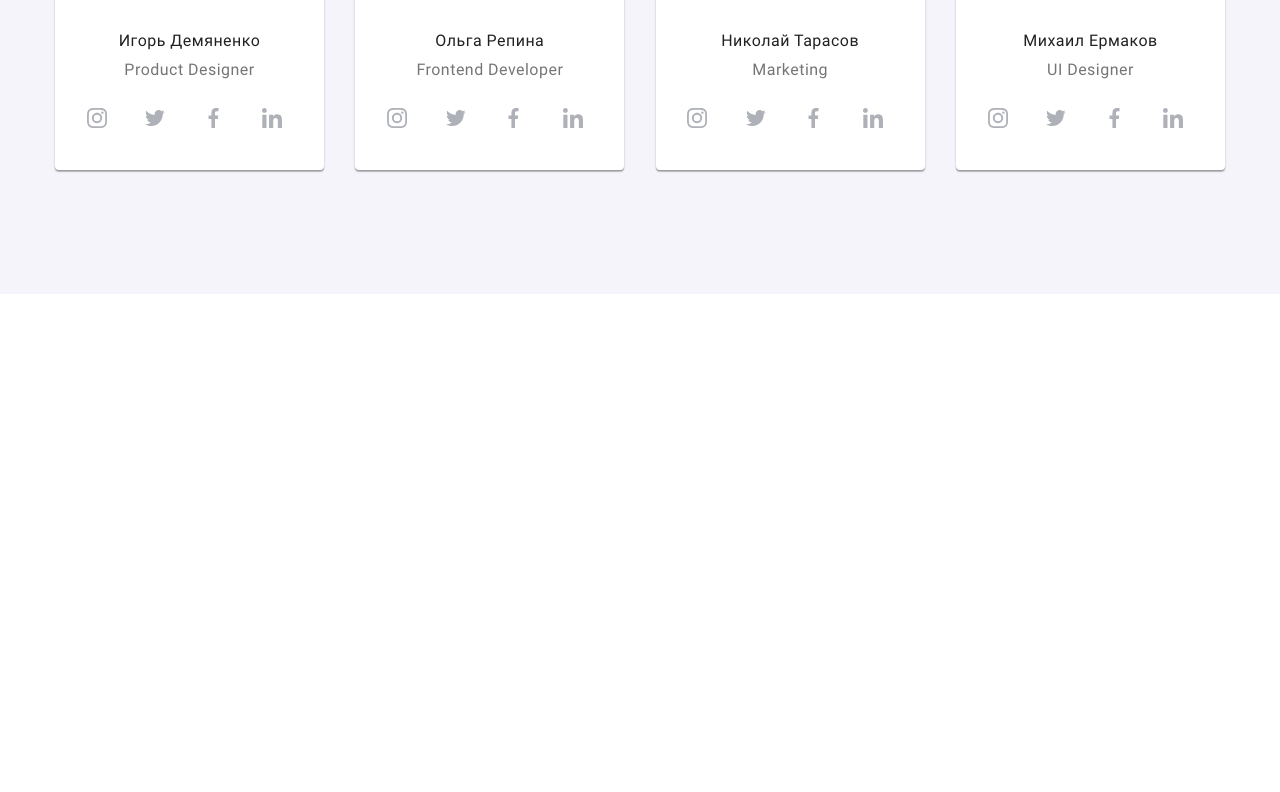
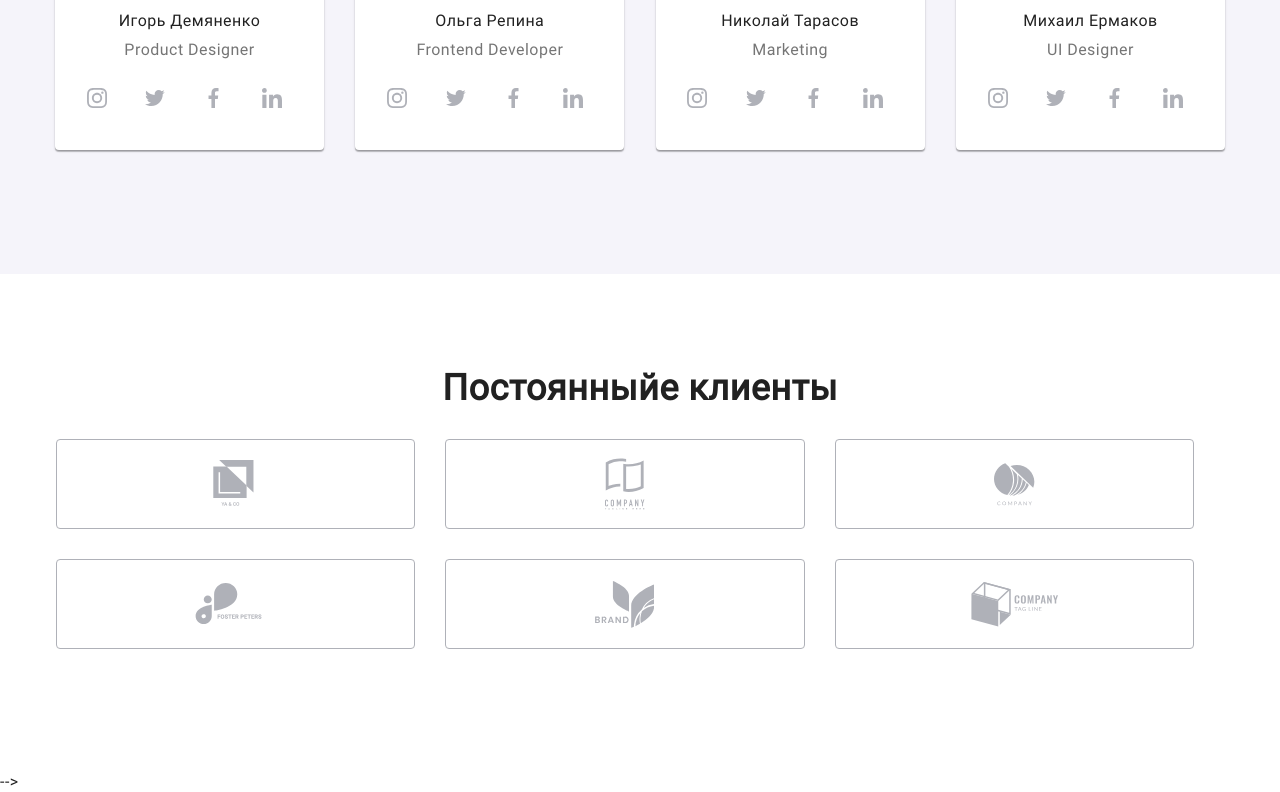
Before and after one commit to VigovsiyRuslan/goit-markup-hw-08, a plain HTML site: page index.html in a window 1280 px wide. Shown: the part 961-1753 px from the top of the page. Before the commit the page ends 1255 px from the top, so only its background shows below. Drawn offline with Linux system fonts and the light colour scheme.

Commit message:
8 домашка

```diff
--- a/index.html
+++ b/index.html
@@ -322,10 +322,10 @@
         </div>
       </section>
       <!--Постоянные клиенты-->
-      <!-- <section class="big-space section">
+      <section class="big-space section">
         <div class="container">
           <h2 class="section-title">Постоянныйе клиенты</h2>
-          <ul class="clients-list">
+          <ul class="clients-list list">
             <li class="clients">
               <a class="clients-company-link" href="#">
                 <div class="clients-company">
@@ -382,7 +382,8 @@
             </li>
           </ul>
         </div>
-      </section> -->
+      </section>
+      -->
       <!-- Модалка -->
       <!-- <div class="backdrop is-hidden" data-modal>
         <div class="modal">
--- a/sass/base/_base-style.scss
+++ b/sass/base/_base-style.scss
@@ -46,12 +46,17 @@ li {
 .section-title {
   color: $prymary-text-color;
   font-weight: 700;
-  font-size: 36px;
-  line-height: 1.16;
+  font-size: 28px;
+  line-height: 1.28;
   text-align: center;
 
   margin-top: 0;
-  margin-bottom: 50px;
+  margin-bottom: 30px;
+
+  @media screen and (min-width: 1200px) {
+    font-size: 36px;
+    line-height: 1.16;
+  }
 }
 
 .paragraf-text {
--- a/sass/components/_clients.scss
+++ b/sass/components/_clients.scss
@@ -2,11 +2,38 @@
   display: flex;
   flex-wrap: wrap;
   justify-content: center;
-  padding: 0;
-  margin: 0;
-  align-items: center;
-  .clients:not(:last-child) {
-    margin-right: 30px;
+  width: 100%;
+  @media screen and (min-width: 768px) {
+    margin-right: -15px;
+    margin-left: -15px;
+  }
+}
+.clients {
+  width: 100%;
+  margin-bottom: 30px;
+
+  &:nth-child(2n) {
+    padding-left: 15px;
+  }
+  &:nth-child(2n + 1) {
+    padding-right: 15px;
+  }
+
+  @media screen and (max-width: 767px) {
+    width: 50%;
+  }
+
+  @media screen and (min-width: 768px) {
+    width: 33.3%;
+    &:nth-child(2n) {
+      padding-right: 15px;
+    }
+    &:nth-child(2n + 1) {
+      padding-left: 15px;
+    }
+  }
+  @media screen and (min-width: 768px) and (max-width: 119px) {
+    width: 33.3%;
   }
 }
 
@@ -26,7 +53,7 @@
   display: inline-flex;
   align-items: center;
   justify-content: center;
-  width: 170px;
+  width: 100%;
   height: 90px;
   border: 1px solid #afb1b8;
   border-radius: 4px;
```
Also changed, not shown: css/main.css, css/main.min.css, css/portfolio.css, css/portfolio.min.css, 4 other files.
